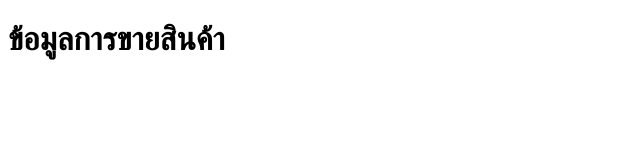
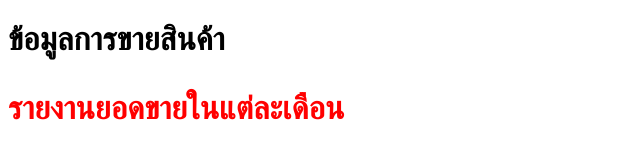
Before and after one commit to jaojuui/jaojuiproject, a plain HTML site: page index.html in a window 1280 px wide. Shown: the whole page, without its empty margins (0-640 px from the left). Drawn offline with Linux system fonts and the light colour scheme.

Commit message:
add reportsale

```diff
--- a/index.html
+++ b/index.html
@@ -4,8 +4,14 @@
     <meta charset="UTF-8">
     <meta name="viewport" content="width=device-width, initial-scale=1.0">
     <title>Document</title>
+    <style>
+        p{
+            color:red;
+        }
+    </style>
 </head>
 <body>
     <h1>ข้อมูลการขายสินค้า<h1>
+        <p>รายงานยอดขายในแต่ละเดือน<p>
 </body>
 </html>
```
